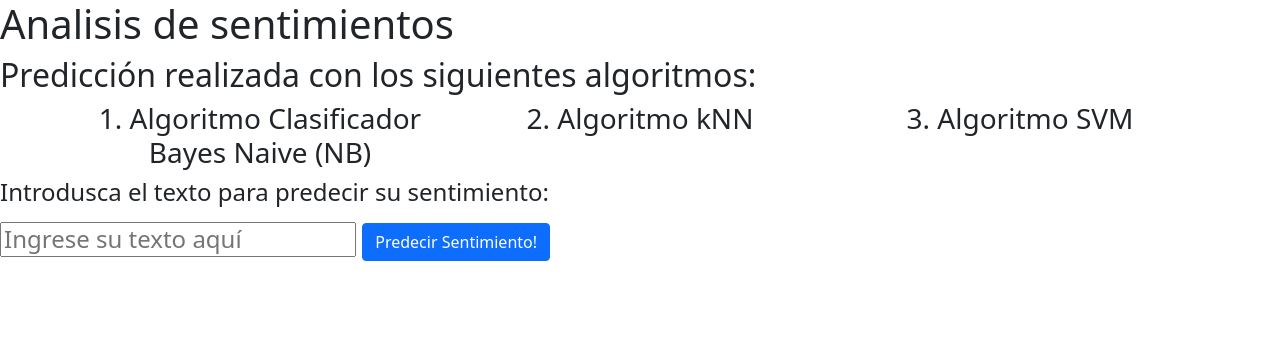
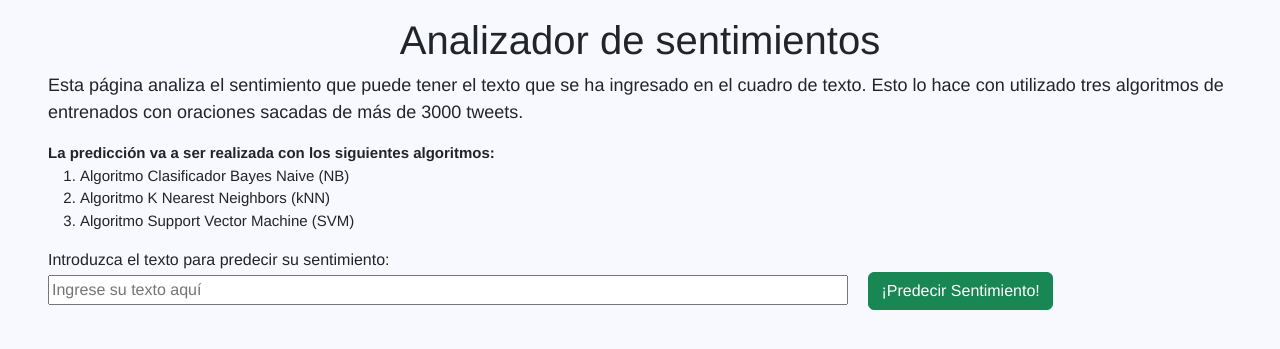
Before and after one commit to aarivera7/sitio_web_detector_de_sentimientos, a Flask app: page / in a window 1280 px wide. Shown: the top 349 px of the page. Run offline with Flask 2, Linux system fonts and the light colour scheme.

Commit message:
Se añade css e pngs
Se añade el css con unas pocas mejoras a la estética de la página web y se añade imágenes pngs para mostrar los sentimientos en la página.

```diff
--- a/app.py
+++ b/app.py
@@ -30,9 +30,18 @@ def predict():
     prediction_knn = model_knn.predict(data)
     prediction_nb = model_nb.predict(data)
     prediction_svm = model_svm.predict(data)
-    return render_template('index.html', prediction_text=f'Predicción del algoritmo KNN: {prediction_knn}\n'
-                                                         f'Predicción del algoritmo NB: {prediction_nb}\n'
-                                                         f'Predicción del algoritmo SVM: {prediction_svm}\n')
+
+    context = {
+        'prediction_knn': prediction_knn,
+        'prediction_nb': prediction_nb,
+        'prediction_svm': prediction_svm
+    }
+
+    # prediction_text = f'Predicción del algoritmo KNN: {prediction_knn}\n'
+    # 'Predicción del algoritmo NB: {prediction_nb}\n'
+    # 'Predicción del algoritmo SVM: {prediction_svm}\n'
+
+    return render_template('index.html', **context)
 
 
 if __name__ == '__main__':
--- /dev/null
+++ b/static/style.css
@@ -0,0 +1,65 @@
+body{
+    background-color: ghostwhite;
+    font-family: "Helvetica Neue", Helvetica, Arial, sans-serif;
+    margin-top: 1rem;
+    margin-left: 3rem;
+    margin-right: 3rem;
+}
+
+h1{
+    text-align: center;
+}
+
+p {
+    font-size: 18px;
+}
+.listado-algoritmos{
+    font-size: 15px;
+}
+
+.predecir{
+    font-size: 16px;
+    margin-bottom: 1rem;
+}
+
+input {
+    width: 800px;
+    margin-right: 1rem;
+}
+.resultado_nb, .resultado_knn, .resultado_svm {
+    margin-bottom: 1rem;
+    margin-top: 1rem;
+}
+
+img {
+    width: 85px;
+    height: 90px;
+}
+
+.positivo{
+    width: 4rem;
+    background-color: limegreen;
+}
+
+.negativo {
+    width: 5rem;
+    background-color: red;
+}
+
+.neutro {
+    width: 4rem;
+    background-color: yellow;
+}
+
+.none{
+    width: 25rem;
+    background-color: orange;
+}
+/*
+#button{
+    background-color: orange;
+    border-bottom-color: orange;
+    border-radius: 15px;
+    border-style: initial;
+}
+*/
--- a/templates/index.html
+++ b/templates/index.html
@@ -1,44 +1,101 @@
 <!DOCTYPE html>
 
-<html>
+<html lang="es">
     <head>
         <meta charset="utf-8">
-	<title> My Machine Learning Model! </title>
+        <meta name="author" content="Adrián Alessandro Rivera Cueva">
+        <title>Pagina Web que predice el sentimiento de un texto</title>
         <!-- CSS -->
-	<link href="https://cdn.jsdelivr.net/npm/bootstrap@5.1.3/dist/css/bootstrap.min.css" rel="stylesheet" integrity="sha384-1BmE4kWBq78iYhFldvKuhfTAU6auU8tT94WrHftjDbrCEXSU1oBoqyl2QvZ6jIW3" crossorigin="anonymous">
+        <link href="https://cdn.jsdelivr.net/npm/bootstrap@5.2.0/dist/css/bootstrap.min.css" rel="stylesheet" integrity="sha384-gH2yIJqKdNHPEq0n4Mqa/HGKIhSkIHeL5AyhkYV8i59U5AR6csBvApHHNl/vI1Bx" crossorigin="anonymous">
+        <link href="{{url_for('static', filename='style.css')}}" rel="stylesheet">
+    </head>
 
-</head>
     <body>
+        <h1 >Analizador de sentimientos</h1>
 
-	<h1>Analisis de sentimientos</h1>
-		<h4>
-			<div class="login">
-				<h2>Predicción realizada con los siguientes algoritmos:</h2>
-				<h2> </h2>
-				<h3>
-					<div class="container text-center">
-						<div class="row">
-						  <div class="col">
-							1. Algoritmo Clasificador Bayes Naive (NB)
+        <p>Esta página analiza el sentimiento que puede tener el texto que se ha ingresado en
+        el cuadro de texto.
+        Esto lo hace con utilizado tres algoritmos de entrenados con oraciones sacadas de más de
+        3000 tweets.</p>
+        <div class="listado-algoritmos">
+            <b>La predicción va a ser realizada con los siguientes algoritmos:</b>
+            <ol>
+                <li>Algoritmo Clasificador Bayes Naive (NB)</li>
+                <li>Algoritmo K Nearest Neighbors (kNN)</li>
+                <li>Algoritmo Support Vector Machine (SVM)</li>
+            </ol>
         </div>
-						  <div class="col">
-							2. Algoritmo kNN
+
+        <div class="predecir">
+            Introduzca el texto para predecir su sentimiento:
+            <form action="{{url_for('predict')}}" method="post">
+                <label>
+                    <input type="text" name="text" placeholder="Ingrese su texto aquí" required="required" >
+                </label>
+                <button type = "submit" id="button" class="btn btn-success">¡Predecir Sentimiento!</button>
+            </form>
         </div>
-						  <div class="col">
-							3. Algoritmo SVM
+
+        <div class="resultado">
+            <div class="resultado_nb">
+                {% if prediction_nb == 0 %}
+                    <b>Predicción del algoritmo NB:</b><br>
+                    <img src="{{url_for('static', filename='/pngs/negativo.png')}}">
+                    <p class="negativo">Negativo</p>
+                {% elif prediction_nb == 1 %}
+                    <b>Predicción del algoritmo NB:</b><br>
+                    <img src="{{url_for('static', filename='/pngs/positivo.png')}}">
+                    <p class="positivo">Positivo</p>
+                {% elif prediction_nb == 2 %}
+                    <b>Predicción del algoritmo NB:</b><br>
+                    <img src="{{url_for('static', filename='/pngs/neutro.png')}}">
+                    <p class="neutro">Neutro</p>
+                {% elif prediction_nb == 3 %}
+                    <b>Predicción del algoritmo NB:</b><br>
+                    <img src="{{url_for('static', filename='/pngs/none.png')}}">
+                    <p class="none">Lo sentimos no se pudo identificar el sentimiento</p>
+                {% endif %}
+            </div>
+
+            <div class="resultado_knn">
+                {% if prediction_knn == 0 %}
+                    <b>Predicción del algoritmo KNN:</b><br>
+                    <img src="{{url_for('static', filename='/pngs/negativo.png')}}">
+                    <p class="negativo">Negativo</p>
+                {% elif prediction_knn == 1 %}
+                    <b>Predicción del algoritmo KNN:</b><br>
+                    <img src="{{url_for('static', filename='/pngs/positivo.png')}}">
+                <p class="positivo">Positivo</p>
+                {% elif prediction_knn == 2 %}
+                    <b>Predicción del algoritmo KNN:</b><br>
+                    <img src="{{url_for('static', filename='/pngs/neutro.png')}}">
+                    <p class="neutro">Neutro</p>
+                {% elif prediction_knn == 3 %}
+                    <b>Predicción del algoritmo KNN:</b><br>
+                    <img src="{{url_for('static', filename='/pngs/none.png')}}">
+                    <p class="none">Lo sentimos no se pudo identificar el sentimiento</p>
+                {% endif %}
+            </div>
+
+            <div class="resultado_svm">
+                {% if prediction_svm == 0 %}
+                    <b>Predicción del algoritmo SVM:</b><br>
+                    <img src="{{url_for('static', filename='/pngs/negativo.png')}}">
+                    <p class="negativo">Negativo</p>
+                {% elif prediction_svm == 1 %}
+                    <b>Predicción del algoritmo SVM:</b><br>
+                    <img src="{{url_for('static', filename='/pngs/positivo.png')}}">
+                    <p class="positivo">Positivo</p>
+                {% elif prediction_svm == 2 %}
+                    <b>Predicción del algoritmo SVM:</b><br>
+                    <img src="{{url_for('static', filename='/pngs/neutro.png')}}">
+                    <p class="neutro">Neutro</p>
+                {% elif prediction_svm == 3 %}
+                    <b>Predicción del algoritmo SVM:</b><br>
+                    <img src="{{url_for('static', filename='/pngs/none.png')}}">
+                    <p class="none">Lo sentimos no se pudo identificar el sentimiento</p>
+                {% endif %}
             </div>
         </div>
-					  </div>
-				</h3>
-					<p>Introdusca el texto para predecir su sentimiento:</p>
-					<form action="{{url_for('predict')}}" method="post">
-						<input type="text" name="text" placeholder="Ingrese su texto aquí" required="required">
-						<button type="submit" class="btn btn-primary btn-block btn-large"> Predecir Sentimiento!</button>
-					</form>
-					<br>
-					<br>
-				<b>{{prediction_text}}</b>
-			</div>
-		</h4>
     </body>
 </html>
```
Also changed, not shown: static/pngs/Negativo.png (added), static/pngs/Neutro.png (added), static/pngs/None.png (added), static/pngs/Positivo.png (added). Lines whose indentation alone changed are shown as unchanged.
